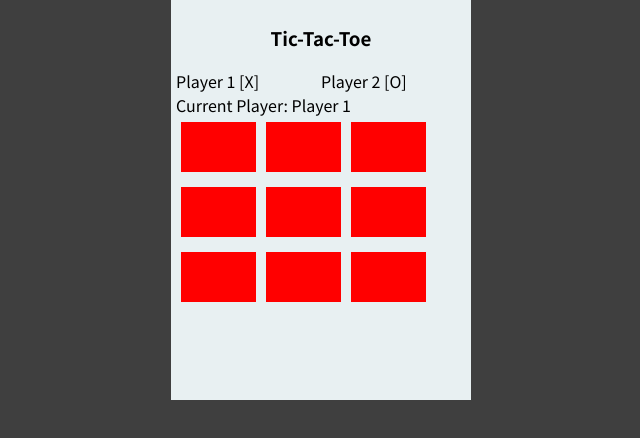
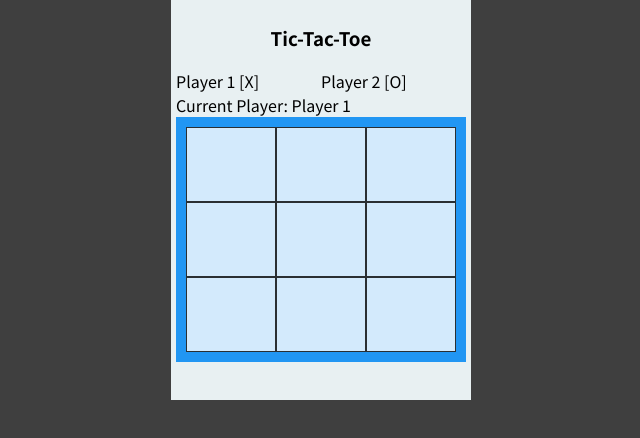
Before and after one commit to rajamariadoss/Learning, a React (Create React App) app in the folder react-tic-tac-toe/: page / in a window 1280 px wide. Shown: the top 438 px of the page, without its empty margins (129-769 px from the left). Built offline with nearby package versions, Linux system fonts and the light colour scheme.

Commit message:
fix style to set boards as grid

```diff
--- a/react-tic-tac-toe/src/components/Boards.css
+++ b/react-tic-tac-toe/src/components/Boards.css
@@ -1,11 +1,15 @@
+.game-boards__boards{
+    display: grid;
+    grid-template-columns: auto auto auto;
+    background-color: #2196F3;
+    padding: 10px;
+}
+
 .game-board {
-    background-color: red;
-    width:75px;
-    height:50px;
-    margin:5px;
-    display: inline-block;
+    background-color: rgba(255, 255, 255, 0.8);
+    border: 1px solid rgba(0, 0, 0, 0.8);
+    height: 75px;
+    padding: 20px;
+    font-size: 30px;
     text-align: center;
-    font-size: 30px;
-    font-weight: bold;
-    color: beige;
 }
--- a/react-tic-tac-toe/src/components/Boards.js
+++ b/react-tic-tac-toe/src/components/Boards.js
@@ -69,7 +69,7 @@ const Boards = (props) => {
                 Current Player: {props.currentPlayer.title}
             </div>
             <div className='game-boards__boards'>
-                <div className='game-boards_boards-row1'>
+                {/* <div className='game-boards_boards-row1'> */}
                     <div id="b1" className='game-board' onClick={boardClickHandler}>
 
                     </div>
@@ -79,8 +79,8 @@ const Boards = (props) => {
                     <div id="b3" className='game-board' onClick={boardClickHandler}>
 
                     </div>
-                </div>
-                <div className='game-boards_boards-row2'>
+                {/* </div>
+                <div className='game-boards_boards-row2'> */}
                     <div id="b4" className='game-board' onClick={boardClickHandler}>
 
                     </div>
@@ -90,8 +90,8 @@ const Boards = (props) => {
                     <div id="b6" className='game-board' onClick={boardClickHandler}>
 
                     </div>
-                </div>
-                <div className='game-boards_boards-row3'>
+                {/* </div>
+                <div className='game-boards_boards-row3'> */}
                     <div id="b7" className='game-board' onClick={boardClickHandler}>
 
                     </div>
@@ -101,7 +101,7 @@ const Boards = (props) => {
                     <div id="b9" className='game-board' onClick={boardClickHandler}>
 
                     </div>
-                </div>
+                {/* </div> */}
             </div>
         </div>
     )
```
